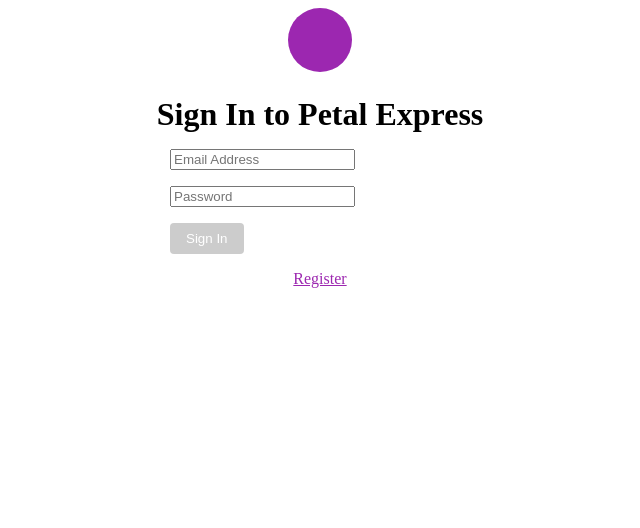
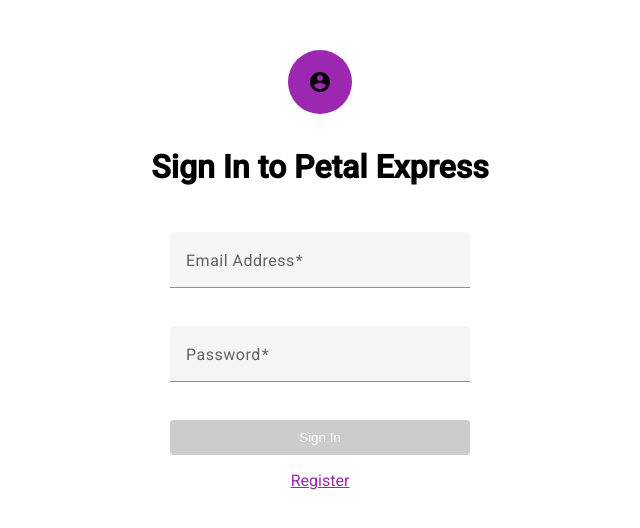
Before and after one commit to miraphilip5/angular-project-web_warriors, an Angular app in the folder petal_express_app/: page /login in a window 1280 px wide. Shown: the top 528 px of the page, without its empty margins (320-960 px from the left). Built offline with nearby package versions, Linux system fonts and the light colour scheme.

Commit message:
updated design for the login component using mui and css, and fixed routing issue to register page from the login component

```diff
--- a/petal_express_app/angular.json
+++ b/petal_express_app/angular.json
@@ -25,6 +25,7 @@
               "src/assets"
             ],
             "styles": [
+              "@angular/material/prebuilt-themes/indigo-pink.css",
               "src/styles.css"
             ],
             "scripts": []
@@ -87,6 +88,7 @@
               "src/assets"
             ],
             "styles": [
+              "@angular/material/prebuilt-themes/indigo-pink.css",
               "src/styles.css"
             ],
             "scripts": []
--- a/petal_express_app/src/app/components/login/login.component.css
+++ b/petal_express_app/src/app/components/login/login.component.css
@@ -8,6 +8,7 @@
   }
 
   .login-header {
+    padding: 10px 0px 30px 0px;
     margin: 16px;
   }
 
@@ -58,3 +59,31 @@
   a {
     color: #9c27b0;
   }
+
+
+  /* login.component.css */
+.login-container {
+  /* ... existing styles ... */
+  display: flex;
+  flex-direction: column;
+  align-items: center;
+  width: 100%;
+  max-width: 400px; /* Set the maximum width of the container */
+  margin: 0 auto; /* Center the container */
+  padding-top: 50px;
+}
+
+/* Increase the width of the form fields */
+.custom-form-field {
+  width: 100%;
+}
+
+/* Increase the width of the sign-in button */
+.custom-button {
+  /* width: 100%;
+  background-color: #9c27b0; */
+  background-color: #9c27b0; /* Set the desired color here */
+  color: #fff; /* Set the text color for better contrast */
+  width: 100%; /* Set the width to make it full-width */
+  padding: 10px; /* Add padding for better appearance */
+}
--- a/petal_express_app/src/app/components/login/login.component.html
+++ b/petal_express_app/src/app/components/login/login.component.html
@@ -1,45 +1,37 @@
 <!-- login.component.html -->
 <div class="login-container">
     <div class="avatar-container">
+      <mat-icon class="avatar-icon">account_circle</mat-icon>
     </div>
     <h1 class="login-header">Sign In to Petal Express</h1>
     <form #loginForm="ngForm" (ngSubmit)="onSubmit()" class="login-form" novalidate>
       <div class="form-field">
-            <input
-            matInput
-            type="email"
-            placeholder="Email Address"
-            name="email"
-            [(ngModel)]="formData.email"
-            required
-            />
+        <mat-form-field class="custom-form-field">
+          <mat-label>Email Address</mat-label>
+          <input matInput type="email" placeholder="Email Address" name="email" [(ngModel)]="formData.email" required>
+        </mat-form-field>
       </div>
       <div class="form-field">
-            <input
-            matInput
-            type="password"
-            placeholder="Password"
-            name="password"
-            [(ngModel)]="formData.password"
-            required
-            />
+        <mat-form-field class="custom-form-field">
+          <mat-label>Password</mat-label>
+          <input matInput type="password" placeholder="Password" name="password" [(ngModel)]="formData.password" required>
+        </mat-form-field>
       </div>
 
+      <!-- Display registration success message if the user is redirected to the login page after successful registration -->
       <div *ngIf="isJustRegistered" class="success-msg">
         Registration Successful!
       </div>
+      <!-- Display login error message -->
       <div *ngIf="loginError" class="error-msg">
         {{ loginError }}
       </div>
-        <button
-            type="submit"
-            class="login-btn"
-            [disabled]="!loginForm.form.valid"
-        >
+      <button type="submit" class="login-btn custom-button" [disabled]="!loginForm.form.valid">
         Sign In
       </button>
     </form>
     <p>
-        <a href="/register">Register</a>
+      <!-- Use Angular routerLink to navigate to the registration page -->
+      <a routerLink="/register">Register</a>
     </p>
   </div>
--- a/petal_express_app/src/app/components/login/login.component.ts
+++ b/petal_express_app/src/app/components/login/login.component.ts
@@ -4,11 +4,17 @@
 import { CommonModule } from '@angular/common';
 import { FormsModule } from '@angular/forms';
 import { environment } from '../../../enviroments/enviroments';
+import { RouterModule } from '@angular/router';
+
+//mui libraries
+import { MatInputModule } from '@angular/material/input';
+import { MatFormFieldModule } from '@angular/material/form-field';
+import { MatIconModule } from '@angular/material/icon';
 
 @Component({
   selector: 'app-login',
-  standalone : true,
-  imports : [CommonModule, FormsModule],
+  standalone: true,
+  imports: [CommonModule, FormsModule, RouterModule, MatInputModule, MatFormFieldModule, MatIconModule],
   templateUrl: './login.component.html',
   styleUrls: ['./login.component.css']
 })
@@ -23,7 +29,7 @@
   //getting server url from the environment variable file
   private serverUrl = environment.serverUrl;
 
-  constructor(private router: Router, private http: HttpClient) {}
+  constructor(private router: Router, private http: HttpClient) { }
 
   onSubmit() {
     // Remove the msg about registration successful when the login form is submitted
--- a/petal_express_app/src/index.html
+++ b/petal_express_app/src/index.html
@@ -7,6 +7,8 @@
   <meta name="viewport" content="width=device-width, initial-scale=1">
   <link rel="icon" type="image/svg+xml" href="./assets/images/flower.png" />
   <link href="https://fonts.googleapis.com/icon?family=Material+Icons" rel="stylesheet">
+  <link rel="preconnect" href="https://fonts.gstatic.com">
+  <link href="https://fonts.googleapis.com/css2?family=Roboto:wght@300;400;500&display=swap" rel="stylesheet">
 </head>
 <body>
   <app-root></app-root>
--- a/petal_express_app/src/styles.css
+++ b/petal_express_app/src/styles.css
@@ -1 +1,4 @@
 /* You can add global styles to this file, and also import other style files */
+
+html, body { height: 100%; }
+body { margin: 0; font-family: Roboto, "Helvetica Neue", sans-serif; }
```
Also changed, not shown: petal_express_app/package.json (line endings or trailing spaces). Lines whose indentation alone changed are shown as unchanged.
